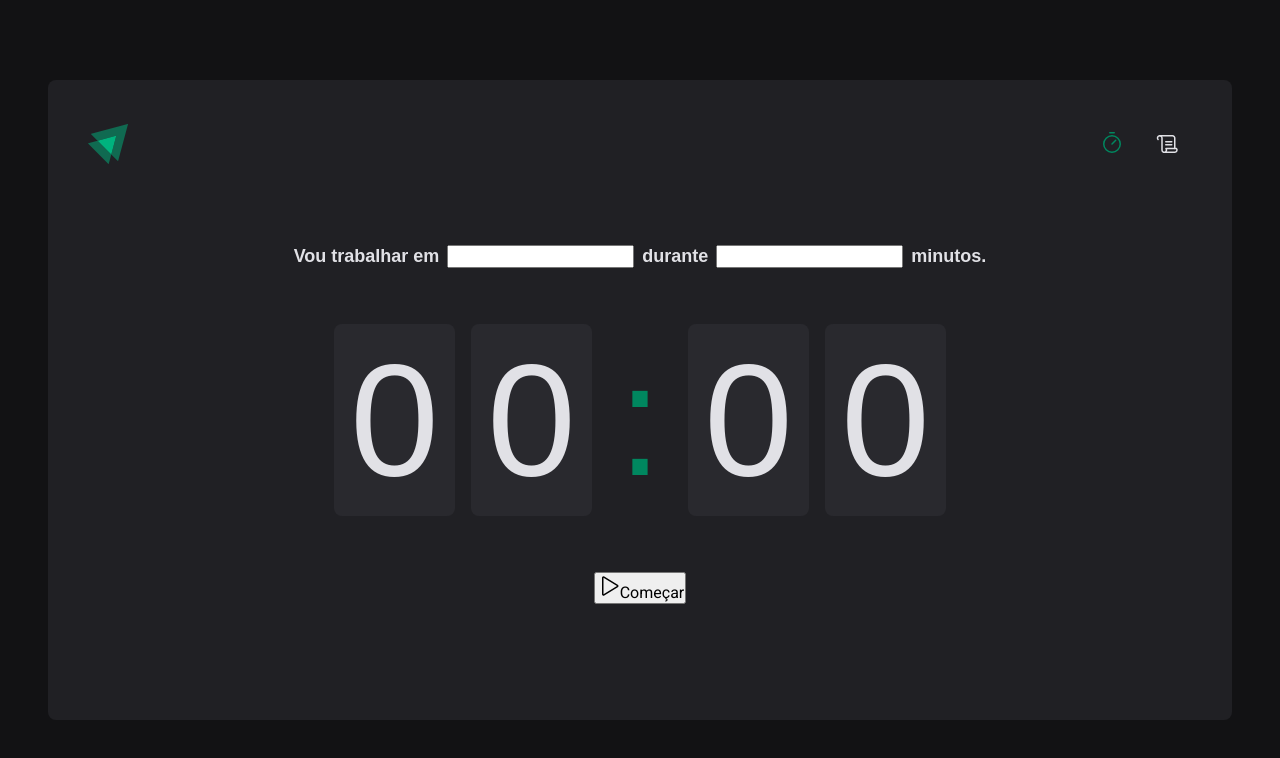
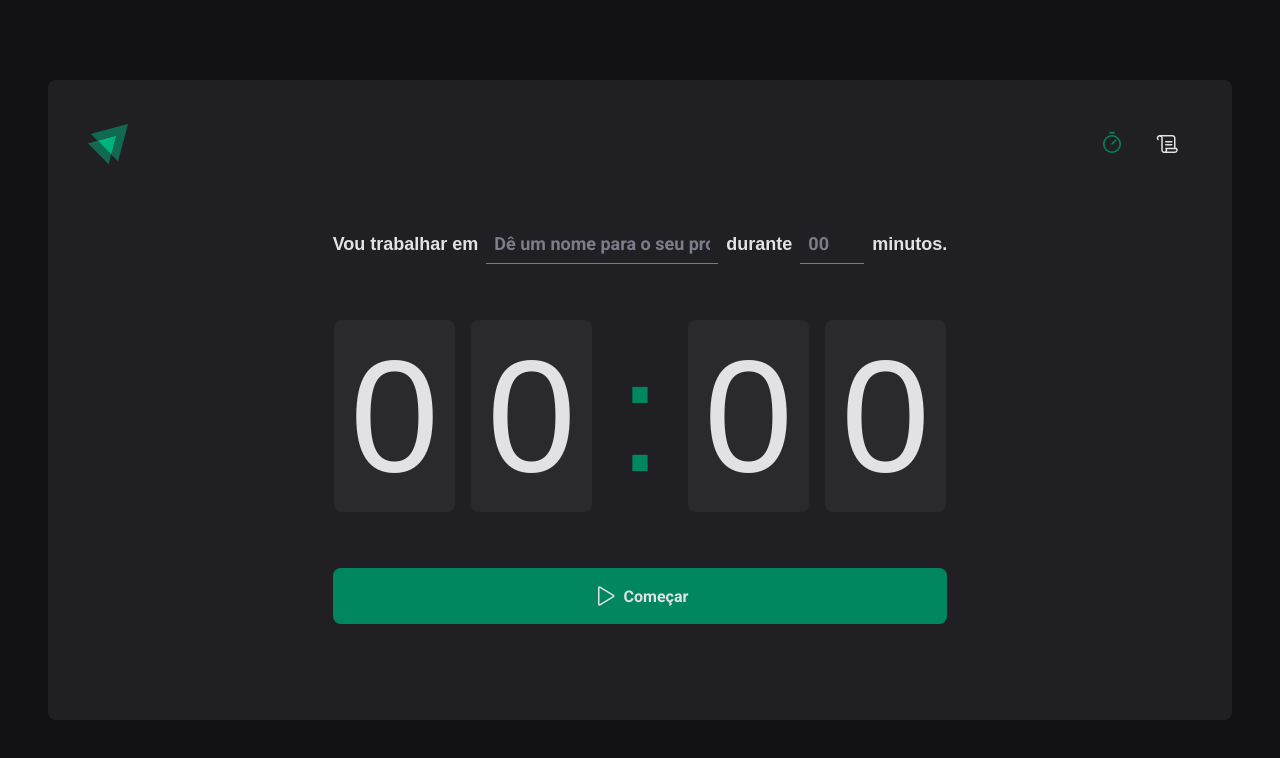
Before and after one commit to eltonleao/ignite-timer, a React (Vite) app: page / in a window 1280 px wide. Shown: the top 758 px of the page. Built offline with nearby package versions, Linux system fonts and the light colour scheme.

Commit message:
Finalização da Home

```diff
--- a/src/pages/Home/Home.tsx
+++ b/src/pages/Home/Home.tsx
@@ -3,7 +3,10 @@
   CountDownContainer,
   FormContainer,
   HomeContainer,
+  MinutesAmountInput,
   Separator,
+  StartCountDownButton,
+  TaskInput,
 } from './styles'
 
 export function Home() {
@@ -12,10 +15,14 @@
       <form>
         <FormContainer>
           <label htmlFor="task">Vou trabalhar em</label>
-          <input id="task" />
+          <TaskInput id="task" placeholder="Dê um nome para o seu projeto" />
 
           <label htmlFor="minutesAmout">durante</label>
-          <input type="number" id="minutesAmout" />
+          <MinutesAmountInput
+            type="number"
+            id="minutesAmout"
+            placeholder="00"
+          />
 
           <span>minutos.</span>
         </FormContainer>
@@ -28,10 +35,10 @@
           <span>0</span>
         </CountDownContainer>
 
-        <button type="submit">
+        <StartCountDownButton type="submit">
           <Play size={24} />
           Começar
-        </button>
+        </StartCountDownButton>
       </form>
     </HomeContainer>
   )
--- a/src/pages/Home/styles.ts
+++ b/src/pages/Home/styles.ts
@@ -29,6 +29,34 @@
   flex-wrap: wrap;
 `
 
+const BaseInput = styled.input`
+  background: transparent;
+  height: 2.5rem;
+  border: 0;
+  border-bottom: 1px solid ${(props) => props.theme['gray-500']};
+  font-weight: bold;
+  font-size: 1.125rem;
+  padding: 0 0.5rem;
+  color: ${(props) => props.theme['gray-100']};
+
+  &&::placeholder {
+    color: ${(props) => props.theme['gray-500']};
+  }
+
+  &:focus {
+    box-shadow: none;
+    border-color: ${(props) => props.theme['green-500']};
+  }
+`
+
+export const TaskInput = styled(BaseInput)`
+  flex: 1;
+`
+
+export const MinutesAmountInput = styled(BaseInput)`
+  width: 4rem;
+`
+
 export const CountDownContainer = styled.div`
   font-family: 'Roboto Mono', monospace;
   font-size: 10rem;
@@ -53,3 +81,32 @@
   display: flex;
   justify-content: center;
 `
+
+export const StartCountDownButton = styled.button`
+  width: 100%;
+  border: 0;
+  padding: 1rem;
+  border-radius: 8px;
+
+  display: flex;
+  align-items: center;
+  justify-content: center;
+
+  gap: 0.5rem;
+  font-weight: bold;
+
+  cursor: pointer;
+
+  background: ${(props) => props.theme['green-500']};
+  color: ${(props) => props.theme['gray-100']};
+  transition: background 0.2s;
+
+  &:not(:disabled):hover {
+    background: ${(props) => props.theme['green-700']};
+  }
+
+  &:disabled {
+    opacity: 0.7;
+    cursor: not-allowed;
+  }
+`
```
